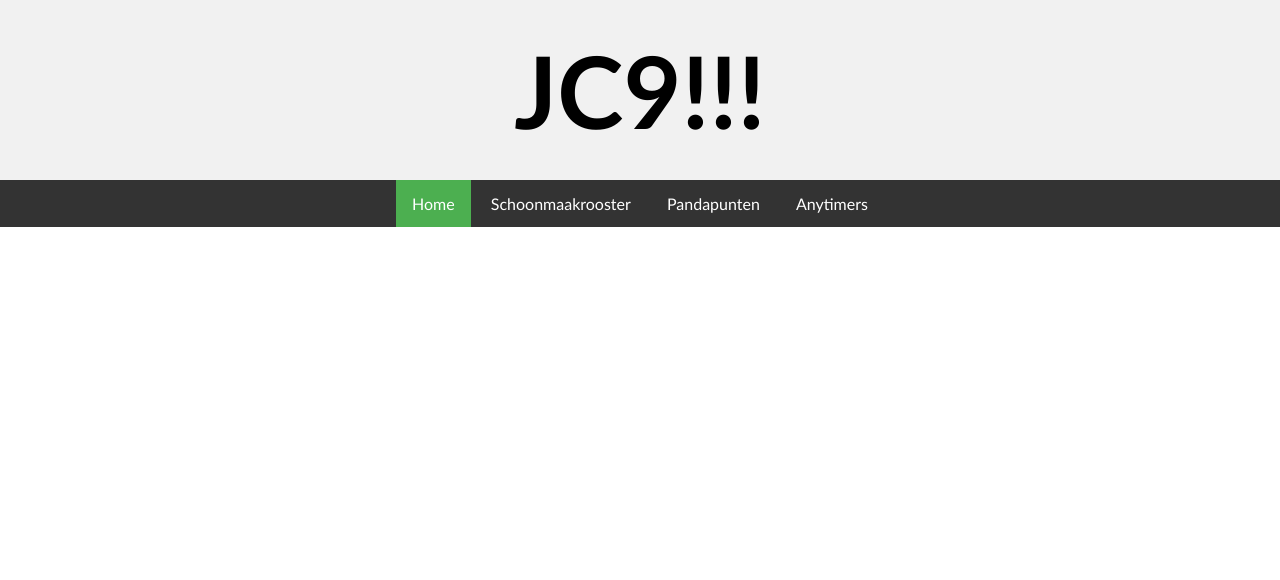
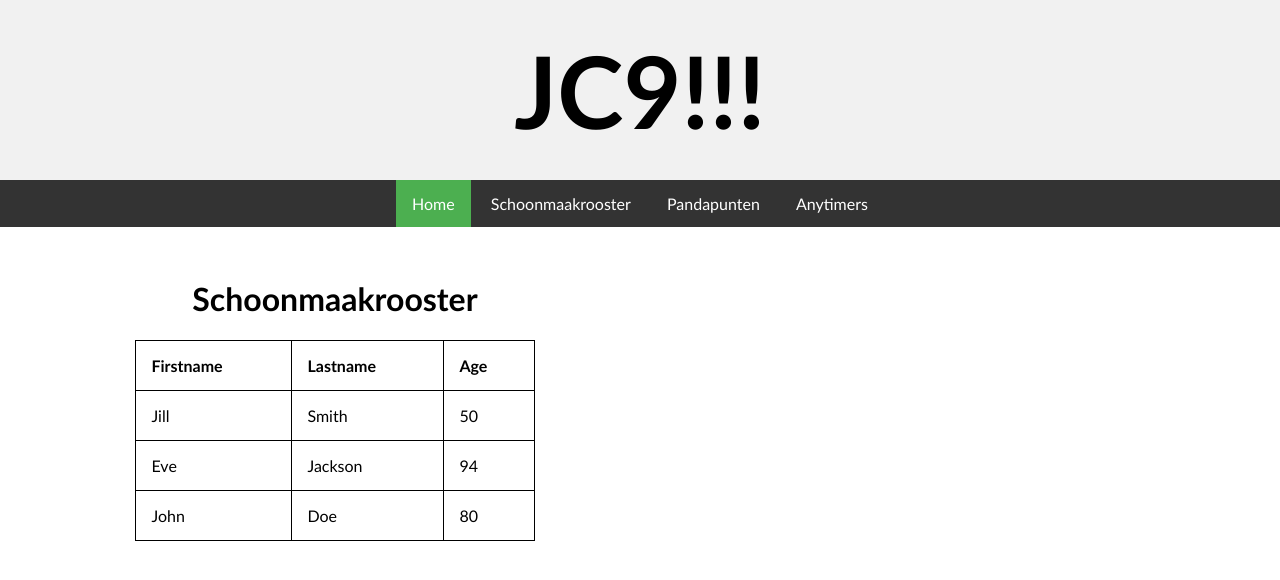
Before and after one commit to SimonWulp/JC9, a plain HTML site: page default.html in a window 1280 px wide. Drawn offline with Linux system fonts and the light colour scheme.

Commit message:
insertion of columns, table and additional CSS

```diff
--- a/default.html
+++ b/default.html
@@ -18,5 +18,35 @@
       <li class="navbar-li"><a href="anytimers.html">Anytimers</a></li>
     </ul>
   </div>
-</body>
-</html>
+  <div class="column">
+    <div class="parent-white">
+      <div class="card">
+        <h1>Schoonmaakrooster</h1>
+        <div class="visual">
+          <table style="width:100%">
+            <tr>
+              <th>Firstname</th>
+              <th>Lastname</th>
+              <th>Age</th>
+            </tr>
+            <tr>
+              <td>Jill</td>
+              <td>Smith</td>
+              <td>50</td>
+            </tr>
+            <tr>
+              <td>Eve</td>
+              <td>Jackson</td>
+              <td>94</td>
+            </tr>
+            <tr>
+              <td>John</td>
+              <td>Doe</td>
+              <td>80</td>
+            </tr>
+          </table>
+        </div>
+      </div>
+    </div>
+  </body>
+  </html>
--- a/style.css
+++ b/style.css
@@ -37,7 +37,42 @@ body{
   background-color: #4CAF50;
 }
 
-/*column*/
+.parent-white {
+  display: grid;
+  place-items: center;
+}
+
+.card {
+  width: clamp(43ch, 50%, 86ch);
+  display: flex;
+  flex-direction: column;
+  text-align: center;
+  padding: 1rem;
+
+}
+
+.visual {
+  height: 125px;
+  width: 100%;
+  display: grid;
+  place-items: center;
+}
+
 .column{
   float: left;
+  width: 50%;
+  padding: 15px;
 }
+
+table, th, td {
+  border: 1px solid black;
+  border-collapse: collapse;
+}
+th, td {
+  padding: 15px;
+  text-align: left;
+}
+#t01 {
+  width: 100%;
+  background-color: #f1f1c1;
+}
```
